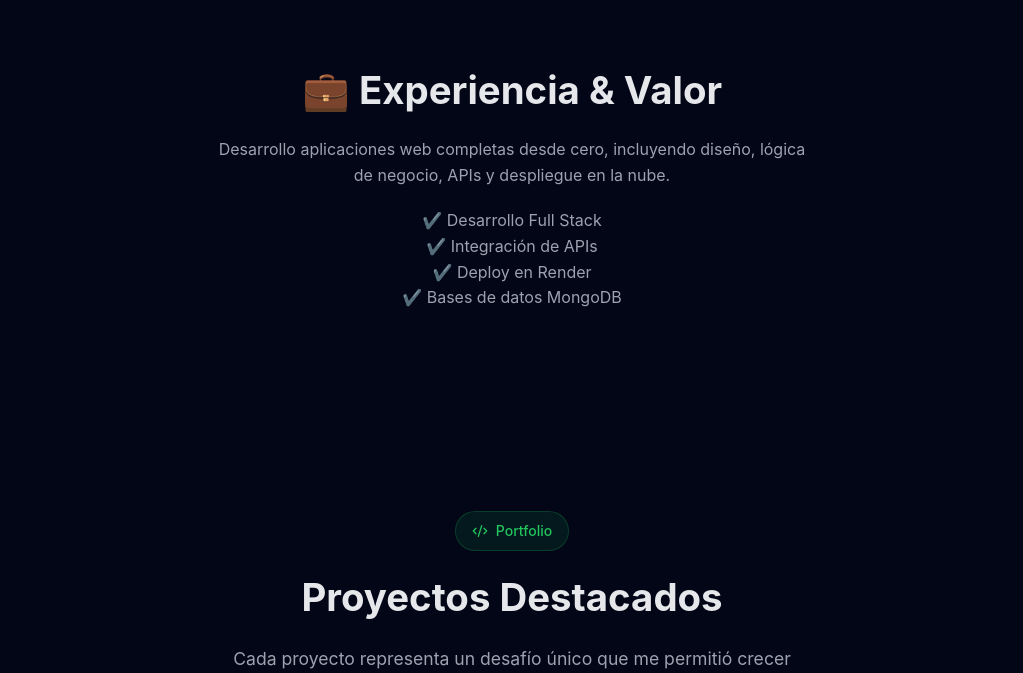
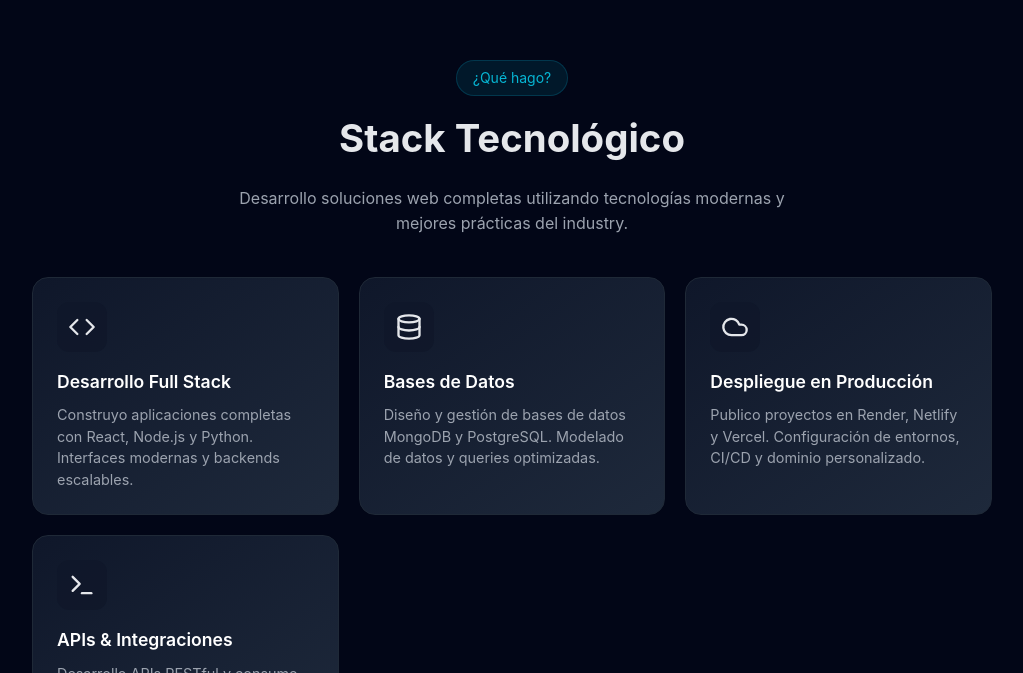
Before and after one commit to renzonodari9/portafolio-nodari, a React (Vite) app: page / in a window 1280 px wide. Shown: the part 2127-2800 px from the top of the page, without its empty margins (128-1151 px from the left). Built offline with nearby package versions, Linux system fonts and the light colour scheme.

Commit message:
refactor: experiencia más profesional

```diff
--- a/src/components/Experience.jsx
+++ b/src/components/Experience.jsx
@@ -1,18 +1,87 @@
+import { Code, Database, Cloud, Terminal } from "lucide-react";
+
 export default function Experience() {
+  const skills = [
+    {
+      icon: <Code size={28} className="text-cyan-400" />,
+      title: "Desarrollo Full Stack",
+      desc: "Construyo aplicaciones completas con React, Node.js y Python. Interfaces modernas y backends escalables."
+    },
+    {
+      icon: <Database size={28} className="text-green-400" />,
+      title: "Bases de Datos",
+      desc: "Diseño y gestión de bases de datos MongoDB y PostgreSQL. Modelado de datos y queries optimizadas."
+    },
+    {
+      icon: <Cloud size={28} className="text-purple-400" />,
+      title: "Despliegue en Producción",
+      desc: "Publico proyectos en Render, Netlify y Vercel. Configuración de entornos, CI/CD y dominio personalizado."
+    },
+    {
+      icon: <Terminal size={28} className="text-orange-400" />,
+      title: "APIs & Integraciones",
+      desc: "Desarrollo APIs RESTful y consumo de servicios externos. Integración con pasarelas de pago y terceros."
+    }
+  ];
+
   return (
     <section id="experience">
-      <h2>💼 Experiencia & Valor</h2>
+      <div style={{ marginBottom: "40px" }}>
+        <span style={{
+          display: "inline-block",
+          background: "rgba(6, 182, 212, 0.1)",
+          color: "#06b6d4",
+          padding: "6px 16px",
+          borderRadius: "50px",
+          fontSize: "0.875rem",
+          marginBottom: "12px",
+          border: "1px solid rgba(6, 182, 212, 0.2)"
+        }}>
+          ¿Qué hago?
+        </span>
+        <h2>Stack Tecnológico</h2>
+        <p style={{ marginTop: "10px" }}>
+          Desarrollo soluciones web completas utilizando tecnologías modernas y mejores prácticas del industry.
+        </p>
+      </div>
 
-      <p>
-        Desarrollo aplicaciones web completas desde cero, incluyendo diseño,
-        lógica de negocio, APIs y despliegue en la nube.
-      </p>
-
-      <div style={{ marginTop: "20px" }}>
-        <p>✔️ Desarrollo Full Stack</p>
-        <p>✔️ Integración de APIs</p>
-        <p>✔️ Deploy en Render</p>
-        <p>✔️ Bases de datos MongoDB</p>
+      <div style={{
+        display: "grid",
+        gridTemplateColumns: "repeat(auto-fit, minmax(250px, 1fr))",
+        gap: "20px",
+        maxWidth: "1000px",
+        margin: "0 auto",
+        padding: "0 20px"
+      }}>
+        {skills.map((skill, i) => (
+          <div key={i} style={{
+            background: "linear-gradient(145deg, #0f172a, #1e293b)",
+            padding: "24px",
+            borderRadius: "16px",
+            border: "1px solid #1f2937",
+            textAlign: "left",
+            transition: "all 0.3s ease"
+          }}>
+            <div style={{
+              width: "50px",
+              height: "50px",
+              borderRadius: "12px",
+              background: "rgba(15, 23, 42, 0.8)",
+              display: "flex",
+              alignItems: "center",
+              justifyContent: "center",
+              marginBottom: "16px"
+            }}>
+              {skill.icon}
+            </div>
+            <h3 style={{ fontSize: "1.1rem", marginBottom: "8px", color: "#fff" }}>
+              {skill.title}
+            </h3>
+            <p style={{ fontSize: "0.9rem", lineHeight: "1.5" }}>
+              {skill.desc}
+            </p>
+          </div>
+        ))}
       </div>
     </section>
   );
```
